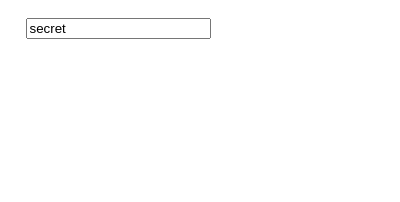
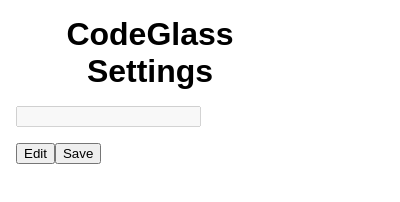
Before and after one commit to SerhiiYahdzhyiev/software-and-ai-project, a browser extension: page extension/pages/popup.html in a window 400 px wide. Drawn offline with Linux system fonts and the light colour scheme.

Commit message:
Improve extensions popup.
Add header, footer, and control buttons.

```diff
--- a/extension/pages/popup.html
+++ b/extension/pages/popup.html
@@ -5,20 +5,41 @@
     <meta name="viewport" content="width=device-width, initial-scale=1.0">
     <title>CodeGlass Popup</title>
     <style>
+        * {
+            box-sizing: border-box;
+            margin: 0;
+        }
         body {
-            width: 200px;
-            padding: 10px;
+            width: 300px;
+            padding: 0;
+            margin: 0;
             text-align: center;
-            font-family: Arial, sans-serif;
+            font-family: sans-serif;
         }
-        button {
-            padding: 8px;
-            cursor: pointer;
+        header, footer {
+            display: flex;
+            width: 100%;
+            padding: 16px;
+        }
+        main {
+            display: flex;
+            padding-inline: 16px;
+            flex-direction: column;
+            align-items: flex-start;
         }
     </style>
 </head>
 <body>
-    <input type="text" id="secret"/>
+    <header>
+        <h1>CodeGlass Settings</h1>
+    </header>
+    <main>
+        <input type="text" id="secret" disabled/>
+    </main>
+    <footer>
+        <button id="edit">Edit</button>
+        <button id="save">Save</button>
+    </footer>
     <script src="../popup.js"></script>
 </body>
 </html>
--- a/extension/popup.js
+++ b/extension/popup.js
@@ -1,16 +1,36 @@
-(async () => {
-    let secretValue = (await chrome.storage.local.get())["SECRET"];
+const editBtn = document.getElementById("edit");
+const saveBtn = document.getElementById("save");
 
+editBtn.addEventListener("click", handleEdit);
+saveBtn.addEventListener("click", handleSave);
+
+async function handleSave(e) {
+    Array.from(document.querySelectorAll("footer button"))
+        .forEach((button) => button.disabled = false);
+    Array.from(document.querySelectorAll("input"))
+        .forEach((input) => input.disabled = true);
+
+    const input = document.getElementById("secret");
+    await chrome.storage.local.set({"SECRET": input.value});
+
+    e.target.disabled = true;
+}
+
+function handleEdit(e) {
+    Array.from(document.querySelectorAll("footer button"))
+        .forEach((button) => button.disabled = false);
+    Array.from(document.querySelectorAll("input"))
+        .forEach((input) => input.disabled = false);
+
+    e.target.disabled = true;
+}
+
+chrome.storage.local.get().then(storage => {
+    const secretValue = storage["SECRET"];
     if (!secretValue) {
         console.warn("No secret obtained from storage!");
         secretValue = "secret";
     }
-
     const input = document.getElementById("secret");
-
     input.value = secretValue;
-
-    input.addEventListener("change", async (e) => {
-        await chrome.storage.local.set({"SECRET": e.target.value});
-    })
-})();
+});
```
